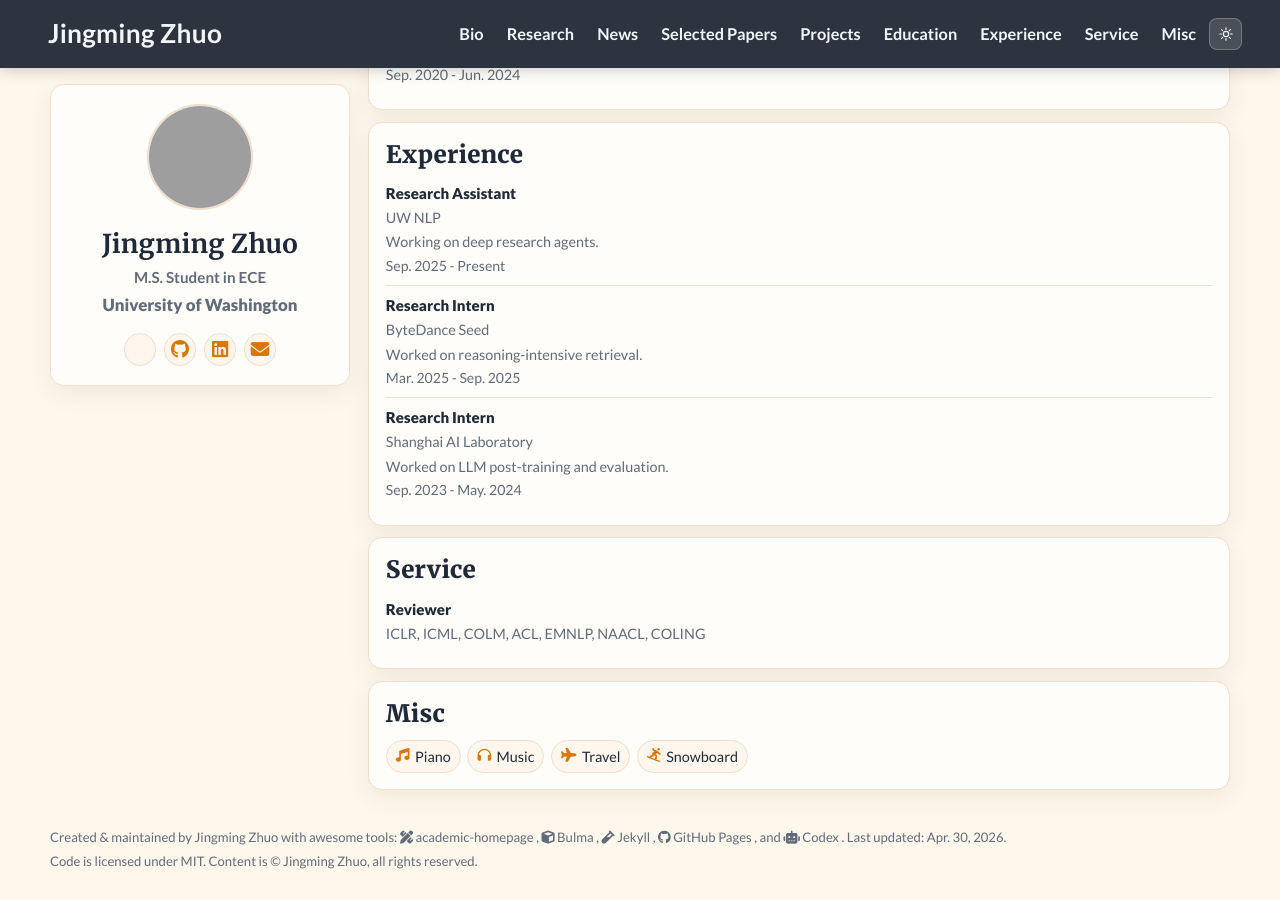
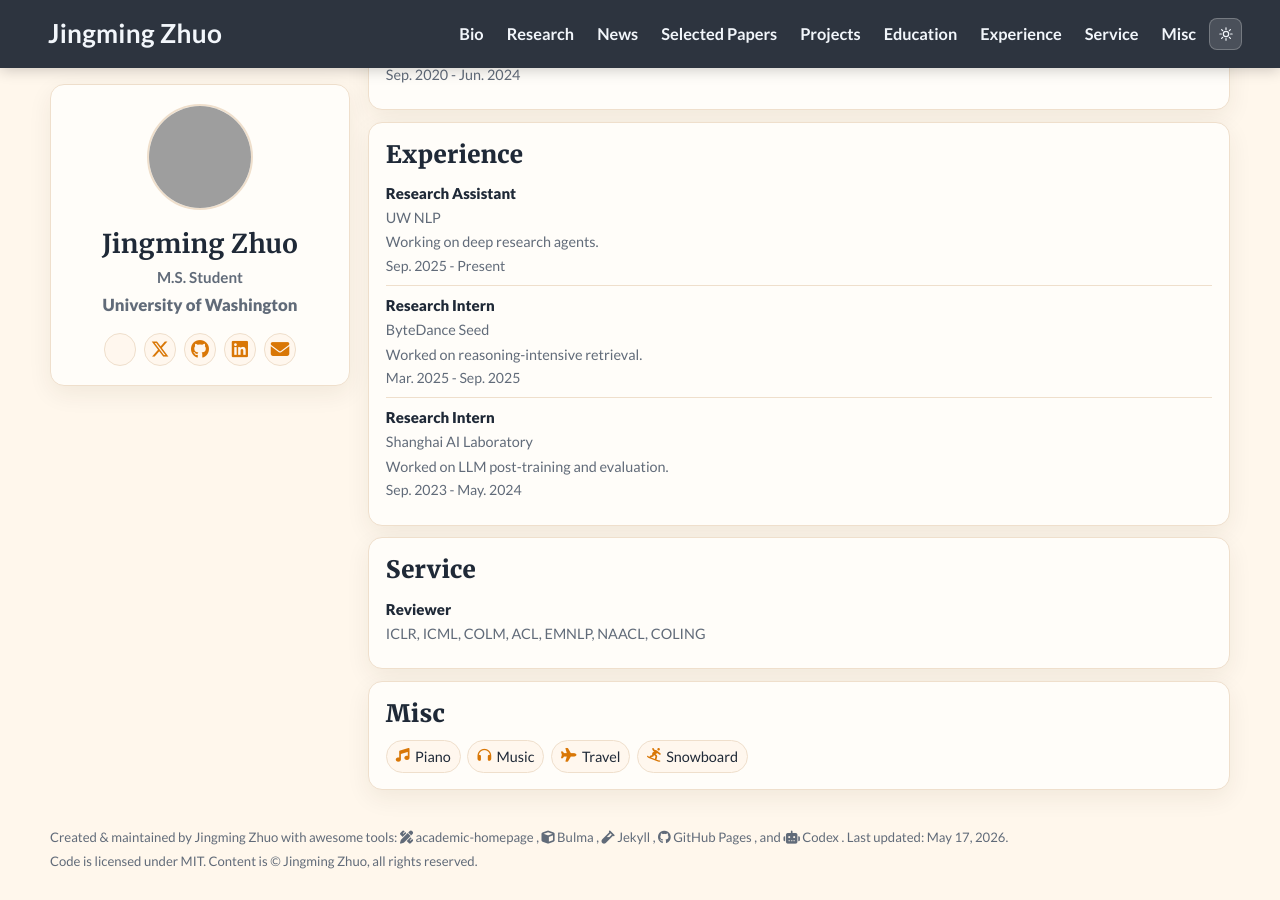
Before and after one commit to jingmingzhuo/jingmingzhuo.github.io, a Jekyll site: the page built from index.md, in a window 1280 px wide and 900 px high, scrolled down 1968 px, cut to the strip 0-900 px from the top of the window. Built offline with Jekyll 4.4.1, drawn with Linux system fonts in a browser that asks for light colours; a style sheet for code colours, icons or effects is not loaded; grey boxes are pictures that could not be loaded.

Commit message:
Update profile links and footer date

```diff
--- a/_data/home.yml
+++ b/_data/home.yml
@@ -1,6 +1,6 @@
 profile:
   name: "Jingming Zhuo"
-  role: "M.S. Student in ECE"
+  role: "M.S. Student"
   affiliation: "University of Washington"
   bio: 'I am currently a M.S. student at the University of Washington. At UW, I am fortunate to work with Ph.D. Student <a class="bio-name-link" href="https://rulinshao.github.io/" target="_blank" rel="noopener noreferrer">Rulin Shao</a>, Prof. <a class="bio-name-link" href="https://koh.pw/" target="_blank" rel="noopener noreferrer">Pang Wei Koh</a>, and Prof. <a class="bio-name-link" href="https://akariasai.com/" target="_blank" rel="noopener noreferrer">Akari Asai</a>. I used to intern at ByteDance Seed and Shanghai AI Laboratory. I obtained my B.S. in Computer Science from Jilin University.'
   avatar: "JZ"
@@ -9,6 +9,9 @@ profile:
     - label: "Google Scholar"
       url: "https://scholar.google.com/citations?user=C7RtP4oAAAAJ&hl=en&oi=ao"
       icon: "ai ai-google-scholar"
+    - label: "X"
+      url: "https://x.com/JingmingZhuo"
+      icon: "fa-brands fa-x-twitter"
     - label: "GitHub"
       url: "https://github.com/jingmingzhuo"
       icon: "fa-brands fa-github"
--- a/_layouts/default.html
+++ b/_layouts/default.html
@@ -152,7 +152,7 @@
             title="Built with Codex"
           >
             <i class="fa-solid fa-robot" aria-hidden="true"></i> Codex
-          </a>. Last updated: Apr. 30, 2026.
+          </a>. Last updated: May 17, 2026.
         </p>
         <p class="footer-license">
           Code is licensed under
```
